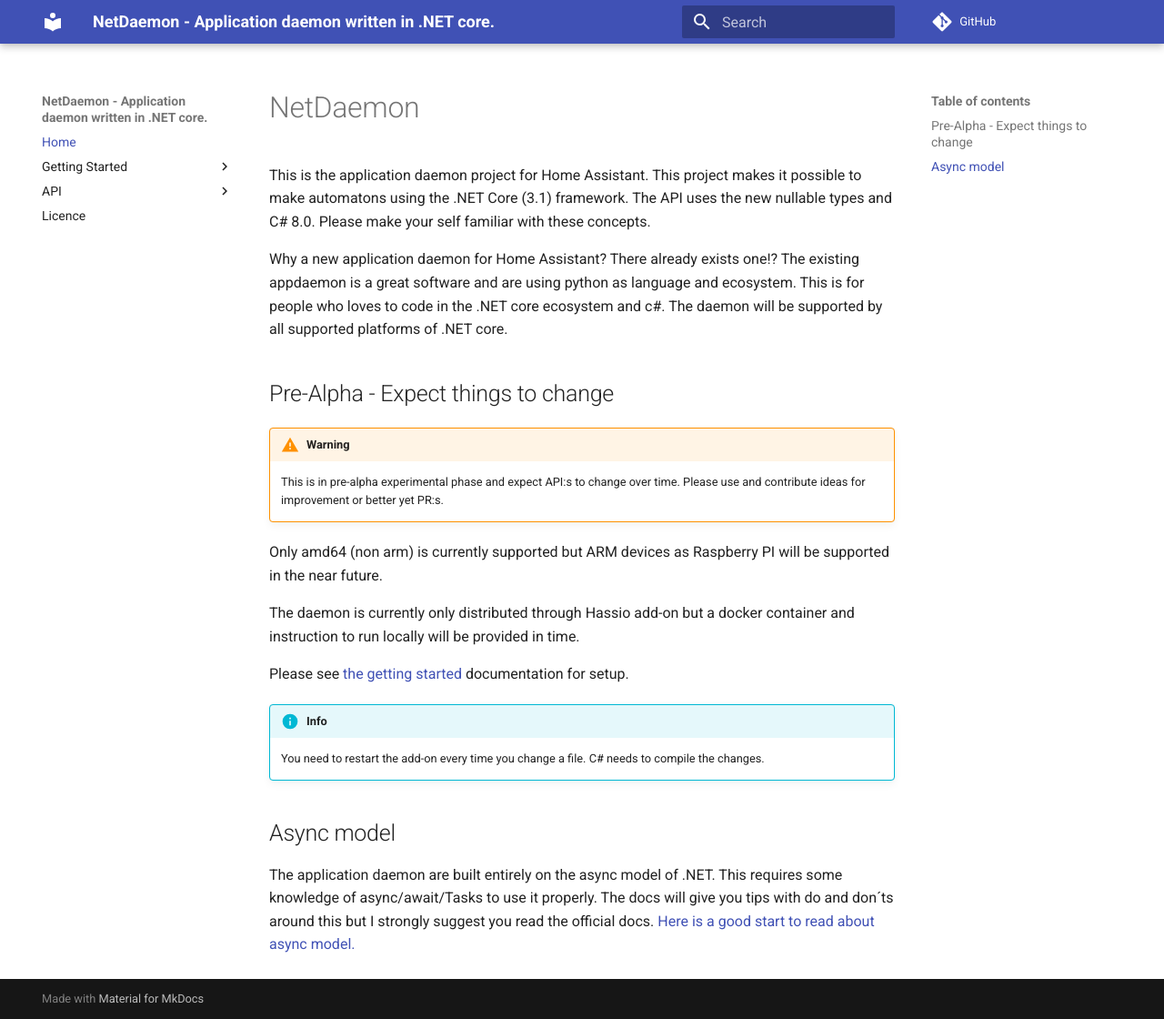
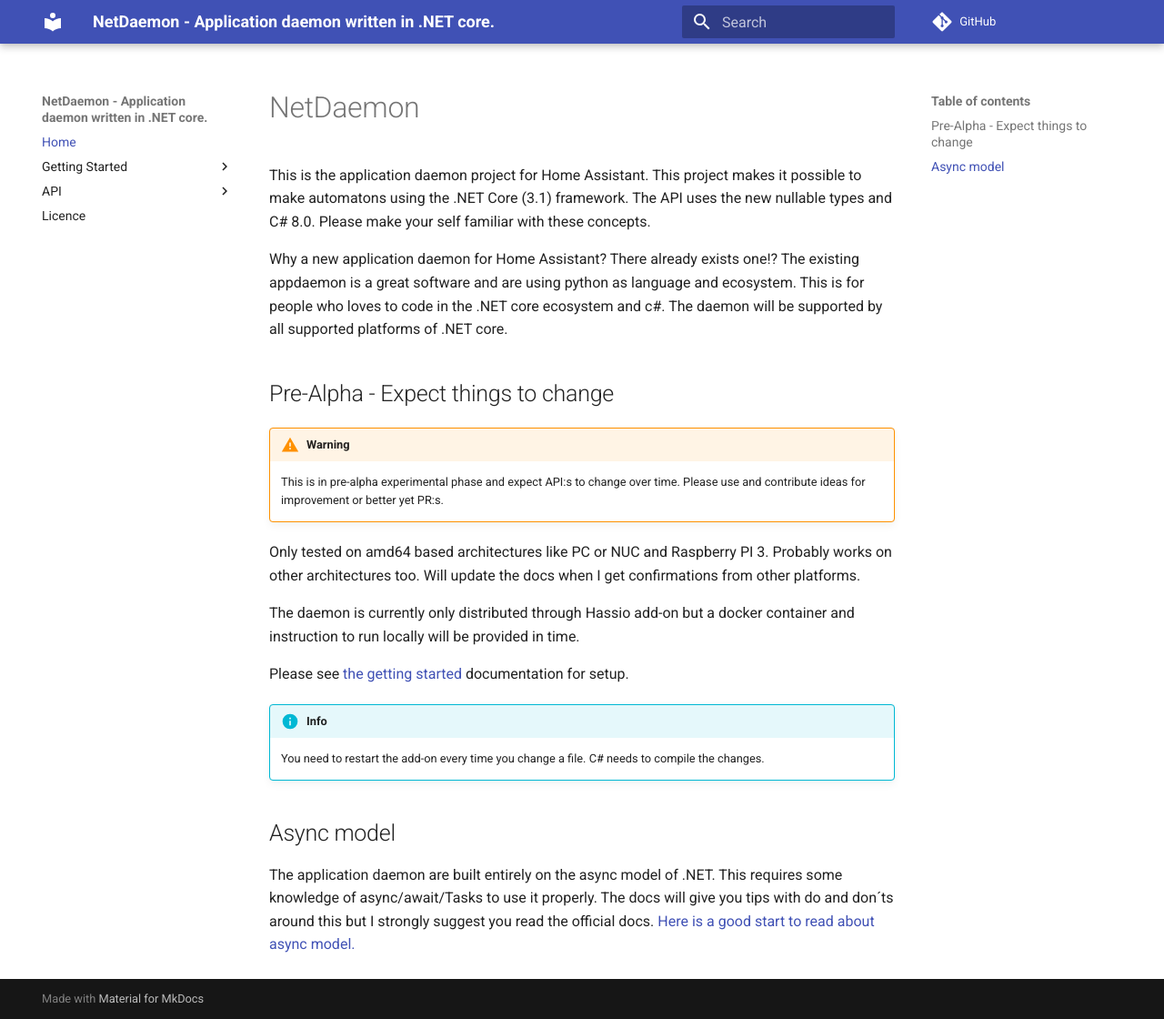
Before and after one commit to net-daemon/netdaemon, an MkDocs documentation site: the page built from docs/docs/index.md, in a window 1280 px wide and 1120 px high. Shown: the whole window at 91% size. Built offline with MkDocs 1.6.1 and Material for MkDocs 9.7.7, drawn with Linux system fonts in a browser that asks for light colours; comment, search, counter and statistics services are not loaded.

Commit message:
Docs update

```diff
--- a/docs/docs/index.md
+++ b/docs/docs/index.md
@@ -15,7 +15,7 @@
 !!! warning
     This is in pre-alpha experimental phase and expect API:s to change over time. Please use and contribute ideas for improvement or better yet PR:s.
 
-Only amd64 (non arm) is currently supported but ARM devices as Raspberry PI will be supported in the near future.
+Only tested on amd64 based architectures like PC or NUC and Raspberry PI 3. Probably works on other architectures too. Will update the docs when I get confirmations from other platforms.
 
 The daemon is currently only distributed through Hassio add-on but a docker container and instruction to run locally will be provided in time.
 
```
